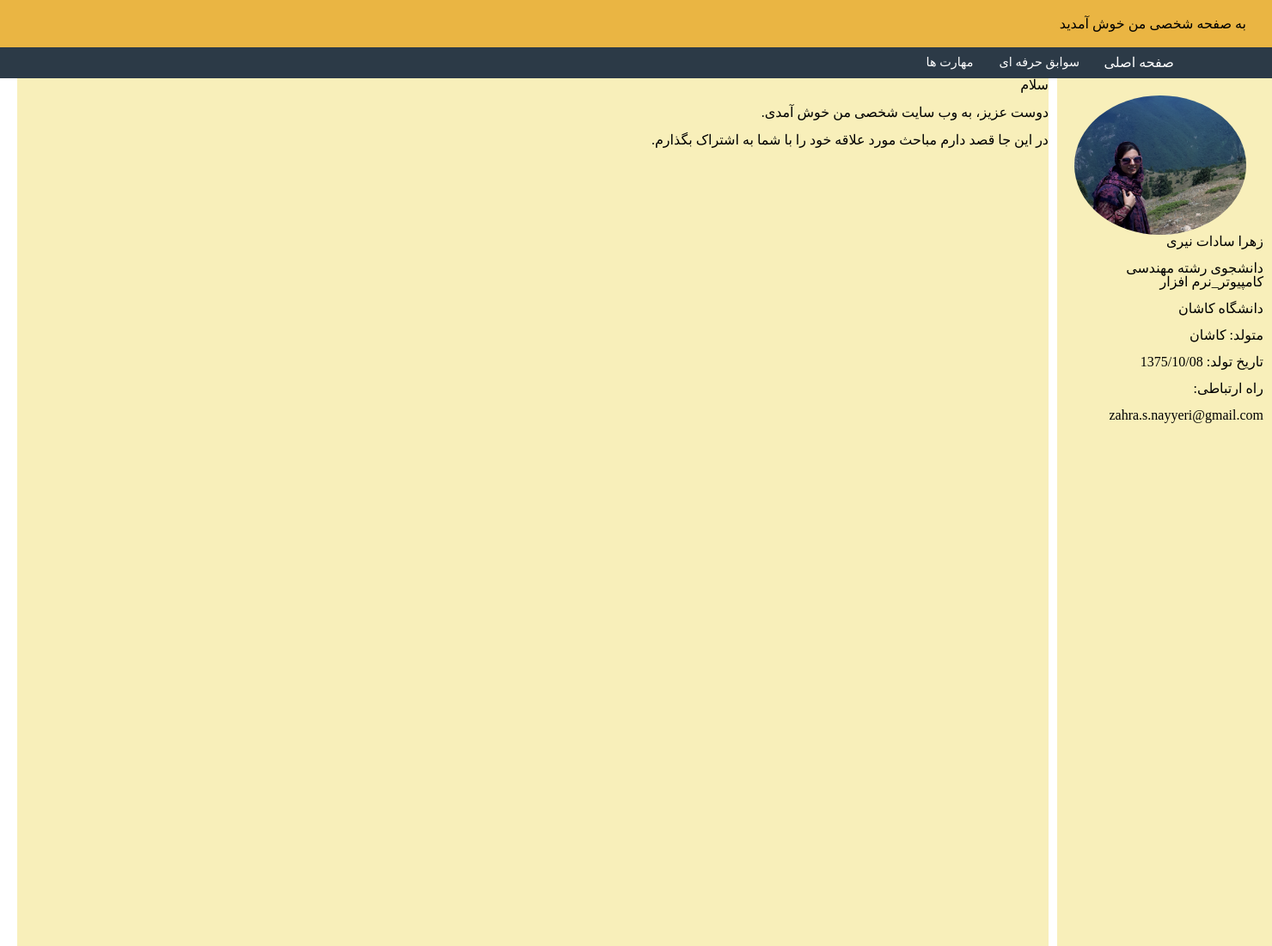
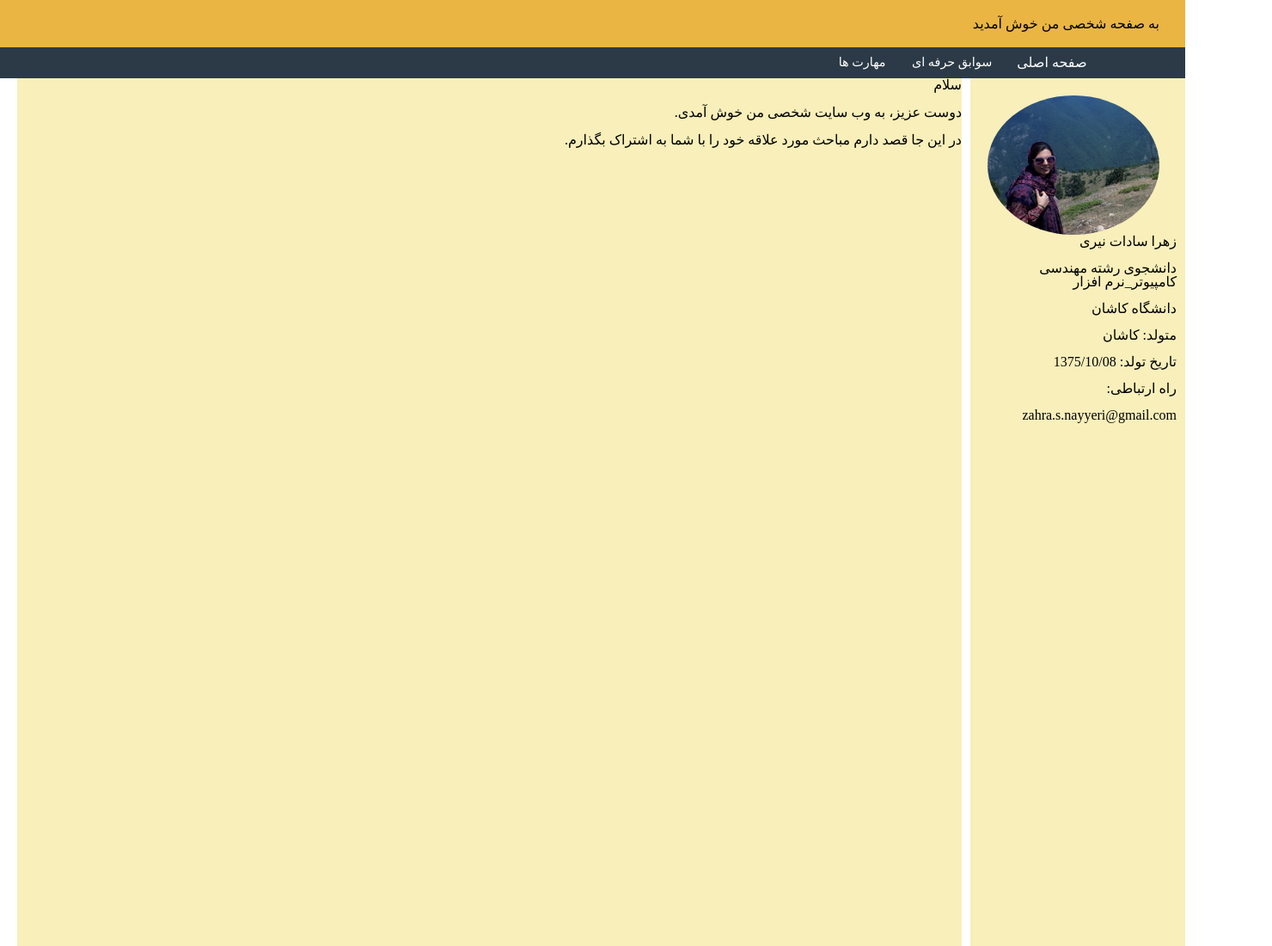
Before and after one commit to Nayyeri1996/Nayyeri1996.github.io, a plain HTML site: page cv-me2.html in a window 1280 px wide. Shown: the top 1100 px of the page at 86% size, 1480 px wide, since content can reach past the window. Drawn offline with Linux system fonts and the light colour scheme; a web font is replaced by a local one.

Commit message:
Update cv-me2.html

```diff
--- a/cv-me2.html
+++ b/cv-me2.html
@@ -111,7 +111,7 @@
         }
         .item2 {
             min-height: 2200px;
-            min-width: 1200px;
+            min-width: 1099px;
         }
         .item1 {
             min-height: 2200px;
```
